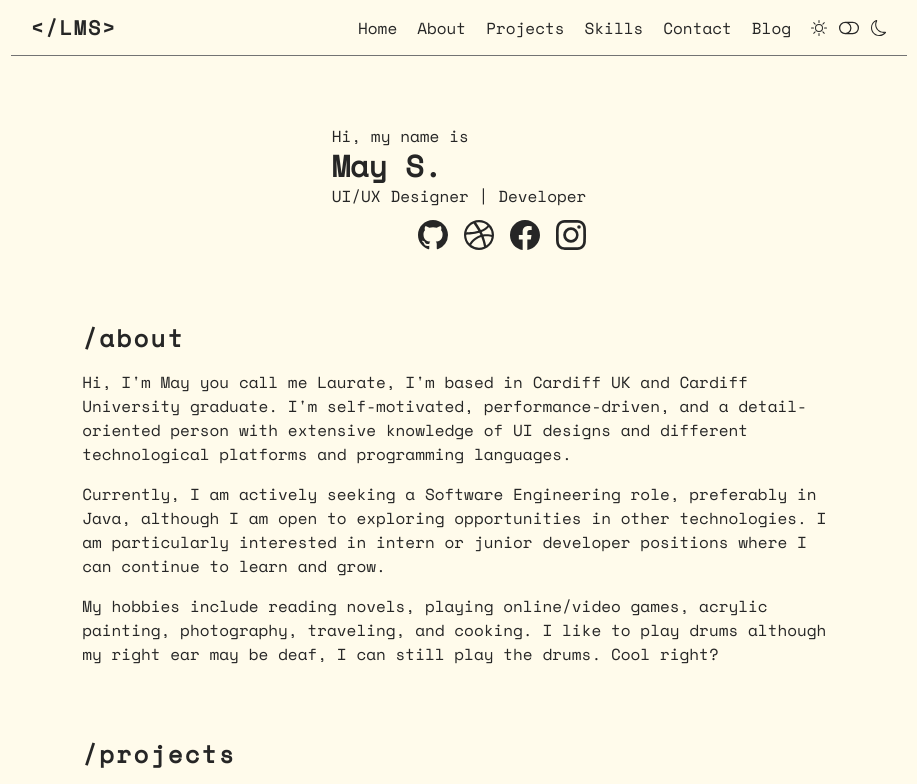
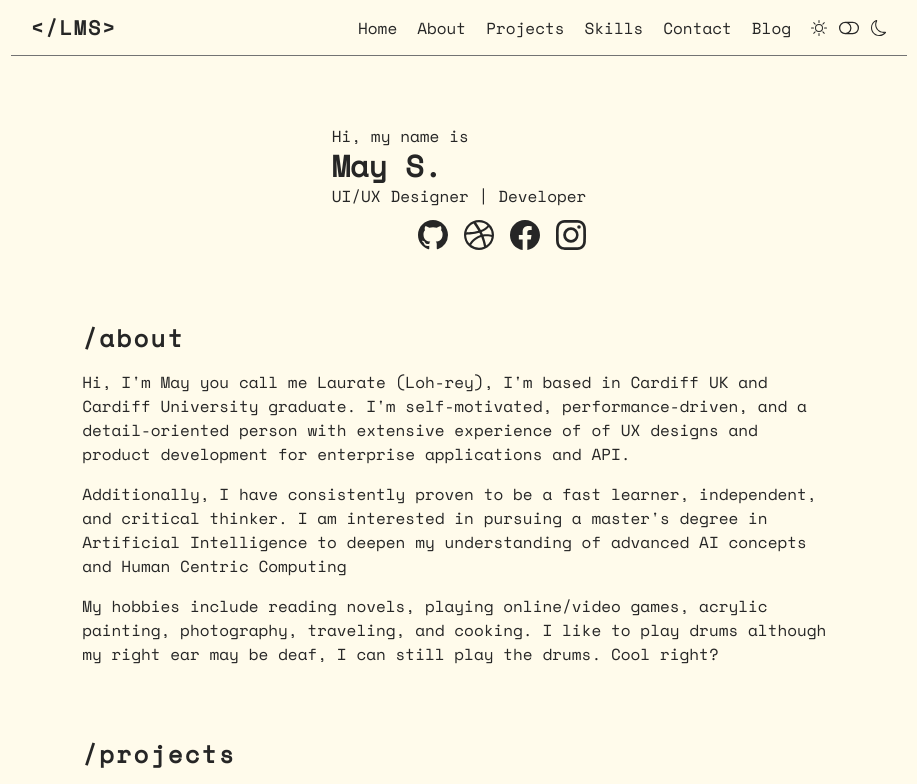
Before and after one commit to reicraftscodes/my-portfolio, a Next.js app: page / in a window 1280 px wide. Shown: the top 784 px of the page, without its empty margins (181-1098 px from the left). Built offline with nearby package versions, Linux system fonts and the light colour scheme.

Commit message:
made changes on bio

```diff
--- a/pages/index.js
+++ b/pages/index.js
@@ -46,11 +46,10 @@ export default function Home() {
         <Spacer />
         <h2 className="text-2xl font-bold tracking-widest">/about</h2>
         <p>
-          Hi, I&apos;m May you call me Laurate, I&apos;m based in Cardiff UK and Cardiff University graduate. I&apos;m self-motivated, performance-driven, and a detail-oriented person with extensive knowledge of UI designs and different technological platforms and programming languages.
+          Hi, I&apos;m May you call me Laurate (Loh-rey), I&apos;m based in Cardiff UK and Cardiff University graduate. I&apos;m self-motivated, performance-driven, and a detail-oriented person with extensive experience of of UX designs and product development for enterprise applications and API.
         </p>
         <p>
-          Currently, I am actively seeking a Software Engineering role, preferably in Java, although I am open to exploring opportunities in other technologies. I am particularly interested in intern or junior developer positions where I can continue to learn and grow.
-        </p>
+        Additionally, I have consistently proven to be a fast learner, independent, and critical thinker. I am interested in pursuing a master's degree in Artificial Intelligence to deepen my understanding of advanced AI concepts and Human Centric Computing </p>
         <p>
           My hobbies include reading novels, playing online/video games, acrylic painting, photography, traveling, and cooking. I like to play drums although my right ear may be deaf, I can still play the drums. Cool right?
         </p>
```
